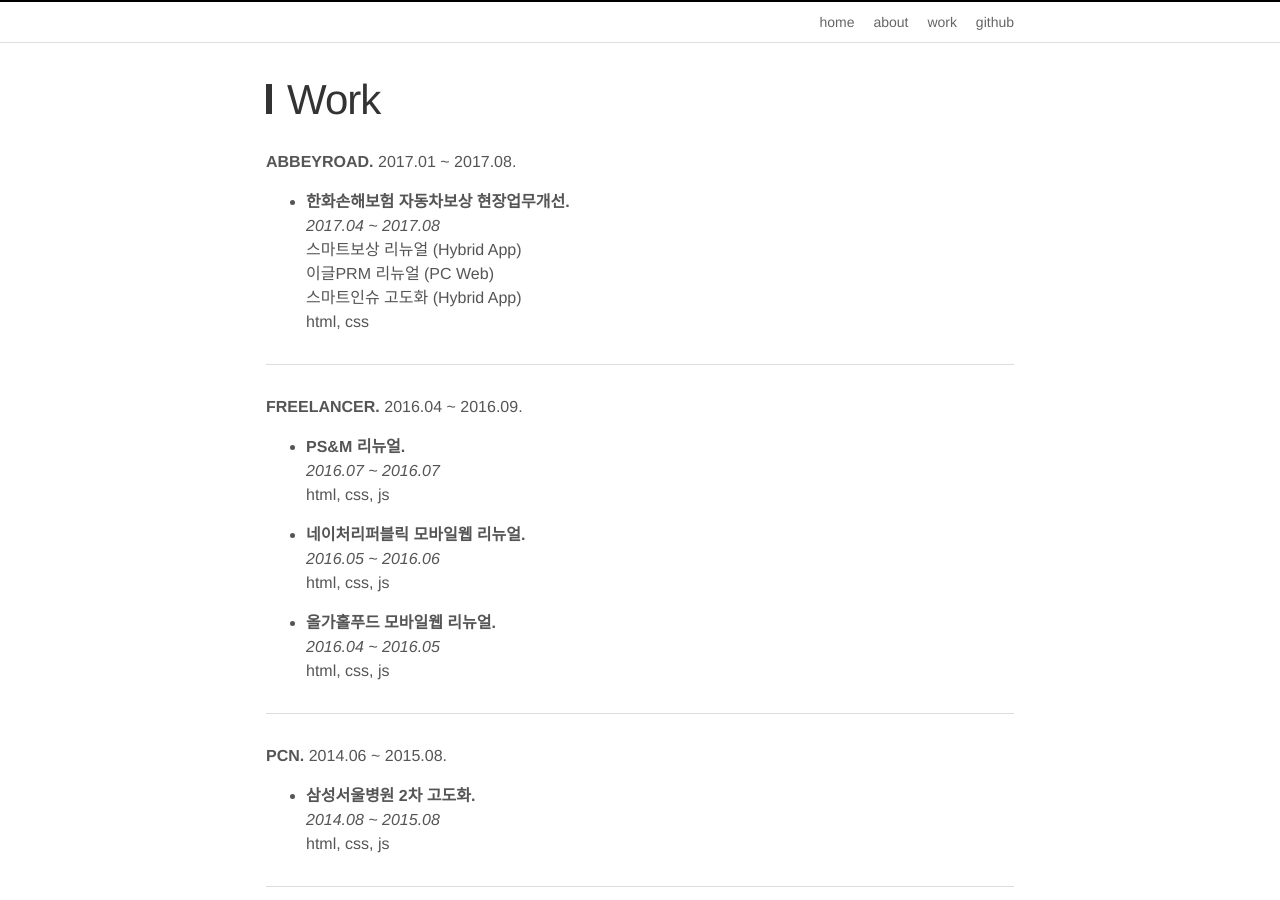
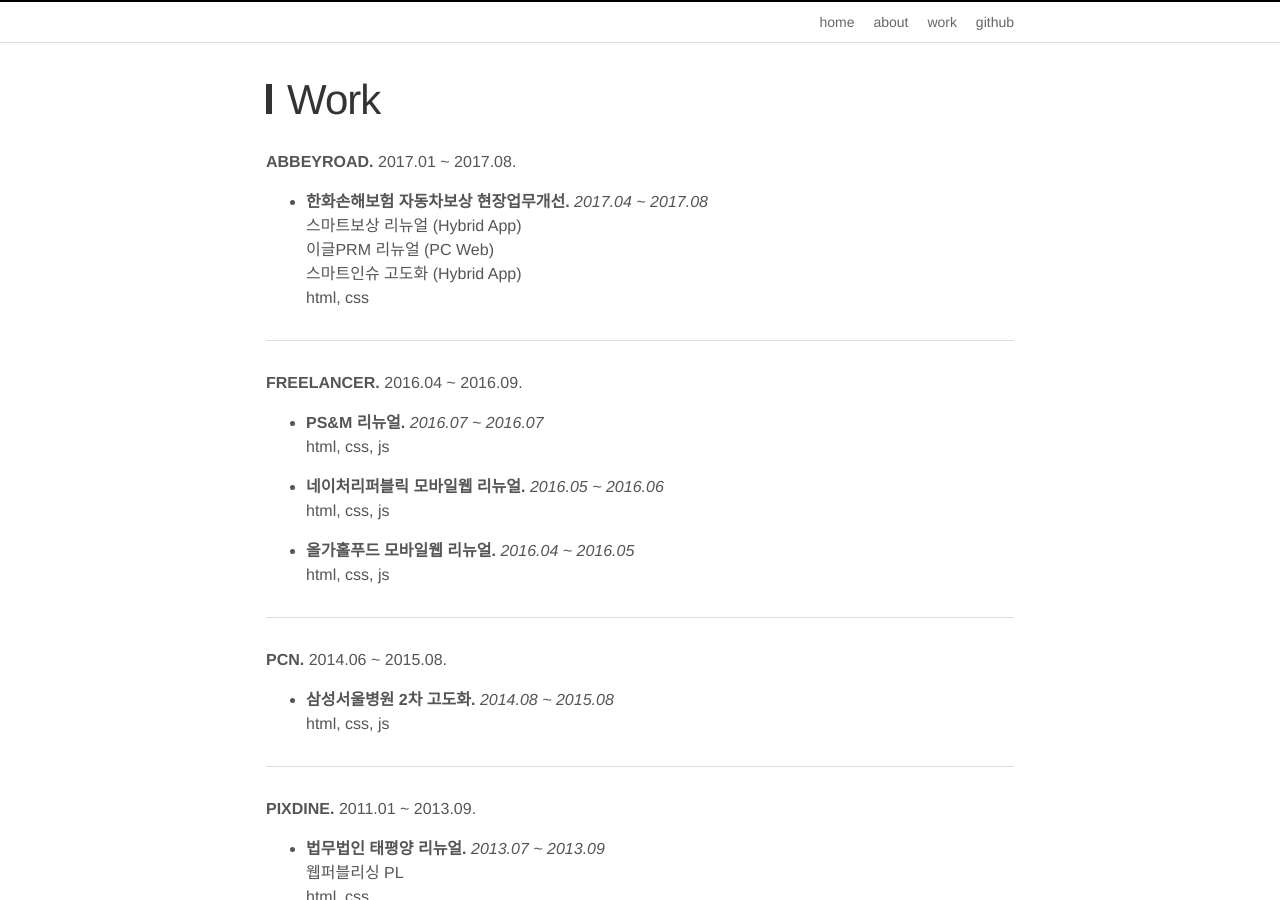
Before and after one commit to imyb/imyb.github.io, a Jekyll site: the page built from work.md, in a window 1280 px wide and 900 px high. Built offline with Jekyll 4.4.1, drawn with Linux system fonts in a browser that asks for light colours.

Commit message:
Update work.md

```diff
--- a/work.md
+++ b/work.md
@@ -8,7 +8,7 @@
 **ABBEYROAD.**
 2017.01 ~ 2017.08.<br>
 
-- **한화손해보험 자동차보상 현장업무개선.**<br>
+- **한화손해보험 자동차보상 현장업무개선.**
   _2017.04 ~ 2017.08_<br>
   스마트보상 리뉴얼 (Hybrid App)<br>
   이글PRM 리뉴얼 (PC Web)<br>
@@ -22,15 +22,15 @@
 **FREELANCER.**
 2016.04 ~ 2016.09.<br>
 
-- **PS&M 리뉴얼.**<br>
+- **PS&M 리뉴얼.**
   _2016.07 ~ 2016.07_<br>
   html, css, js<br>
 
-- **네이처리퍼블릭 모바일웹 리뉴얼.**<br>
+- **네이처리퍼블릭 모바일웹 리뉴얼.**
   _2016.05 ~ 2016.06_<br>
   html, css, js<br>
 
-- **올가홀푸드 모바일웹 리뉴얼.**<br>
+- **올가홀푸드 모바일웹 리뉴얼.**
   _2016.04 ~ 2016.05_<br>
   html, css, js<br>
 
@@ -41,7 +41,7 @@
 **PCN.**
 2014.06 ~ 2015.08.<br>
 
-- **삼성서울병원 2차 고도화.**<br>
+- **삼성서울병원 2차 고도화.**
   _2014.08  ~ 2015.08_<br>
   html, css, js<br>
 
@@ -52,29 +52,29 @@
 **PIXDINE.**
 2011.01 ~ 2013.09.<br>
 
-- **법무법인 태평양 리뉴얼.**<br>
+- **법무법인 태평양 리뉴얼.**
   _2013.07 ~ 2013.09_<br>
   웹퍼블리싱 PL<br>
   html, css<br>
 
-- **삼성SDS mySingle v7 고도화.**<br>
+- **삼성SDS mySingle v7 고도화.**
   _2013.02 ~ 2013.06_<br>
   html, css<br>
 
-- **AJ렌터카 리뉴얼.**<br>
+- **AJ렌터카 리뉴얼.**
   _2012.12 ~ 2013.01_<br>
   html, css<br>
 
-- **삼성SDS mySingle v6.5 고도화.**<br>
+- **삼성SDS mySingle v6.5 고도화.**
   _2012.02 ~ 2012.06_<br>
   html, css<br>
 
-- **삼성SDS 멀티캠퍼스 리뉴얼.**<br>
+- **삼성SDS 멀티캠퍼스 리뉴얼.**
   _2011.07 ~ 2011.11_<br>
   웹퍼블리싱 PL<br>
   html, css, js<br>
 
-- **한국 코카콜라 리뉴얼.**<br>
+- **한국 코카콜라 리뉴얼.**
   _2011.01 ~ 2011.04_<br>
   html, css<br>
 
@@ -85,19 +85,19 @@
 **ONNETSOFT.**
 2009.06 ~ 2010.11.<br>
 
-- **한국교직원공제회 리뉴얼.**<br>
+- **한국교직원공제회 리뉴얼.**
   _2010.01 ~ 2010.04_<br>
   웹퍼블리싱 PL<br>
   웹접근성 인증마크 획득<br>
   html, css, js<br>
 
-- **동서울대학교 리뉴얼.**<br>
+- **동서울대학교 리뉴얼.**
   _2009.10 ~ 2010.01_<br>
   웹퍼블리싱 PL<br>
   웹접근성 인증마크 획득<br>
   html, css, js<br>
 
-- **한국장애인고용공단 리뉴얼.**<br>
+- **한국장애인고용공단 리뉴얼.**
   _2009.06 ~ 2009.08_<br>
   웹접근성 인증마크 획득<br>
   html, css<br>
```
